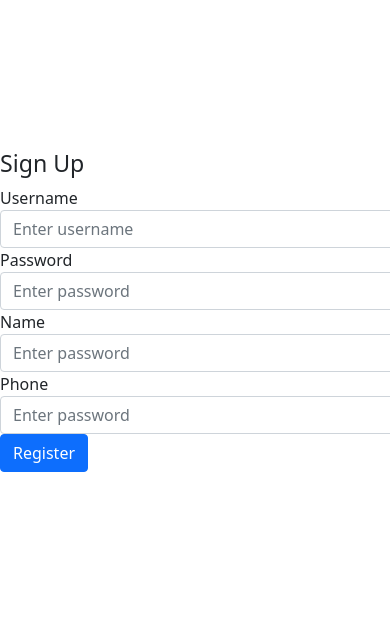
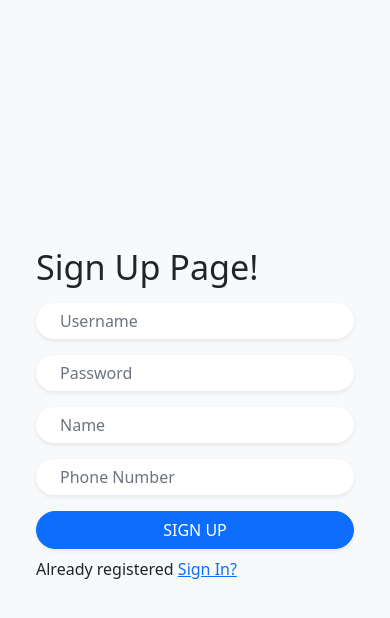
Before and after one commit to anngdinh/minathon2022, a React (Create React App) app in the folder client/: page /register in a window 390 px wide. Shown: the top 618 px of the page. Built offline with nearby package versions, Linux system fonts and the light colour scheme.

Commit message:
Thay doi login register

```diff
--- a/client/src/App.js
+++ b/client/src/App.js
@@ -6,11 +6,14 @@ import Header from "./Header";
 import Footer from "./Footer";
 import RenderFruit from "./Events/RenderFruit";
 import { Label } from "@mui/icons-material";
+import Login from './Login'
+import Register from './Register'
 function App() {
   return (
     <>
     {/* <Header/> */}
-    <RenderFruit number={10}/>
+    {/* <RenderFruit number={10}/> */}
+    <Register/>
     {/* <RenderEvent/> */}
     {/* <Footer/> */}
     </>
--- /dev/null
+++ b/client/src/Login.css
@@ -0,0 +1,10 @@
+.login,
+.image {
+  min-height: 100vh;
+}
+
+.bg-image {
+  background-image: url('https://therichpost.com/wp-content/uploads/2021/02/login-split.jpg');
+  background-size: cover;
+  background-position: center center;
+}
--- /dev/null
+++ b/client/src/Login.js
@@ -0,0 +1,84 @@
+import React from 'react';
+import 'bootstrap/dist/css/bootstrap.min.css';
+import 'bootstrap/dist/js/bootstrap.min.js';
+import './Login.css';
+import { useNavigate } from "react-router-dom";
+import axios from "axios";
+import { useState } from "react";
+
+export default function Login (){
+    let navigate = useNavigate();
+    const [data, setData] = useState({
+        username: "",
+        password: "",
+    });
+    const { username, password } = data;
+    const onChangeField = (e) => {
+        setData({
+        ...data,
+        [e.target.name]: e.target.value,
+        });
+    };
+    const handleLogin = (e) => {
+        e.preventDefault();
+        const formData = new FormData();
+        formData.append("username", data.username);
+        formData.append("password", data.password);
+        axios.post("http://localhost:5000/user/find/", formData).then((res) => {
+        if (res.data.user !== null) {
+            localStorage.setItem("userId", res.data.user._id);
+            navigate("../", { replace: true });
+        }
+        });
+    };
+    return (
+
+       <div className="maincontainer">
+        <div class="container-fluid">
+            <div class="row no-gutter">
+
+                <div class="col-md-6 d-none d-md-flex bg-image"></div>
+                <div class="col-md-6 bg-light">
+                    <div class="login d-flex align-items-center py-5">
+                        <div class="container">
+                            <div class="row">
+                                <div class="col-lg-10 col-xl-7 mx-auto">
+                                    <h3 class="display-4 mb-3">Sign In Page!!</h3>
+                                    {/* <p class="text-muted mb-4">Create a login split page using Reactjs & Bootstrap 5.</p> */}
+                                    <form>
+                                        <div class="mb-3">
+                                            <input id="inputEmail" type="text" placeholder="Username" required="" autofocus="" class="form-control rounded-pill border-0 shadow-sm px-4"
+                                            value={username}
+                                            name="username"
+                                            onChange={onChangeField}/>
+                                        </div>
+                                        <div class="mb-3">
+                                            <input id="inputPassword" type="password" placeholder="Password" required="" class="form-control rounded-pill border-0 shadow-sm px-4 text-primary"
+                                            value={password}
+                                            name="password"
+                                            onChange={onChangeField}/>
+                                        </div>
+                                        <div class="form-check">
+                                            <input id="customCheck1" type="checkbox" checked class="form-check-input" />
+                                            <label for="customCheck1" class="form-check-label">Remember password</label>
+                                        </div>
+                                        <div class="d-grid gap-2 mt-2">
+                                        <button type="submit" class="btn btn-primary btn-block text-uppercase mb-2 rounded-pill shadow-sm" onClick={(e) => handleLogin(e)}>Sign in</button>
+                                        </div>
+                                        <p className="forgot-password text-right">
+                                            You do not have an account <a href="/register">Sign Up?</a>
+                                        </p>
+                                    </form>
+                                </div>
+                            </div>
+                        </div>
+
+                    </div>
+                </div>
+
+            </div>
+        </div>
+      </div>
+
+)
+}
--- /dev/null
+++ b/client/src/Register.js
@@ -0,0 +1,99 @@
+import React from 'react';
+import 'bootstrap/dist/css/bootstrap.min.css';
+import 'bootstrap/dist/js/bootstrap.min.js';
+import './Login.css';
+import { useNavigate } from "react-router-dom";
+import axios from "axios";
+import { useState } from "react";
+
+export default function Register (){
+        let navigate = useNavigate();
+    const [data, setData] = useState({
+        username: "",
+        password: "",
+        name: "",
+        phone: "",
+    });
+    const { username, password, name, phone } = data;
+    const onChangeField = (e) => {
+        setData({
+        ...data,
+        [e.target.name]: e.target.value,
+        });
+    };
+    const handleRegister = (e) => {
+        e.preventDefault();
+        const formData = new FormData();
+        formData.append("username", data.username);
+        formData.append("password", data.password);
+        formData.append("name", data.name);
+        formData.append("phone", data.phone);
+        axios.post("http://localhost:5000/user", formData).then((res) => {
+        console.log(res.data.user);
+        if (res.data.user !== null) {
+            console.log("??????");
+            localStorage.setItem("userId", res.data.user._id);
+        }
+        });
+        navigate("../", { replace: true });
+        alert("Resgiter done");
+    };
+    return (
+
+       <div className="maincontainer">
+        <div class="container-fluid">
+            <div class="row no-gutter">
+
+                <div class="col-md-6 d-none d-md-flex bg-image"></div>
+                <div class="col-md-6 bg-light">
+                    <div class="login d-flex align-items-center py-5">
+                        <div class="container">
+                            <div class="row">
+                                <div class="col-lg-10 col-xl-7 mx-auto">
+                                    <h3 class="display-4 mb-3">Sign Up Page!</h3>
+                                    {/* <p class="text-muted mb-4">Create a login split page using Reactjs & Bootstrap 5.</p> */}
+                                    <form>
+                                        <div class="mb-3">
+                                            <input id="inputEmail" type="text" placeholder="Username" required="" autofocus="" class="form-control rounded-pill border-0 shadow-sm px-4"
+                                            value={username}
+                                            name="username"
+                                            onChange={onChangeField}/>
+                                        </div>
+                                        <div class="mb-3">
+                                            <input id="inputPassword" type="password" placeholder="Password" required="" class="form-control rounded-pill border-0 shadow-sm px-4 text-primary"
+                                            value={password}
+                                            name="password"
+                                            onChange={onChangeField}/>
+                                        </div>
+                                        <div class="mb-3">
+                                            <input id="inputEmail" type="text" placeholder="Name" required="" autofocus="" class="form-control rounded-pill border-0 shadow-sm px-4"
+                                            value={name}
+                                            name="name"
+                                            onChange={onChangeField}/>
+                                        </div>
+                                        <div class="mb-3">
+                                            <input id="inputPassword" type="text" placeholder="Phone Number" required="" class="form-control rounded-pill border-0 shadow-sm px-4 text-primary"
+                                            value={phone}
+                                            name="phone"
+                                            onChange={onChangeField}/>
+                                        </div>
+                                        <div class="d-grid gap-2 mt-2">
+                                        <button type="submit" class="btn btn-primary btn-block text-uppercase mb-2 rounded-pill shadow-sm" onClick={(e) => handleRegister(e)}>Sign Up</button>
+                                        </div>
+                                        <p className="forgot-password text-right">
+                                            Already registered <a href="/login">Sign In?</a>
+                                        </p>
+                                    </form>
+                                </div>
+                            </div>
+                        </div>
+
+                    </div>
+                </div>
+
+            </div>
+        </div>
+      </div>
+
+)
+}
--- a/client/src/index.js
+++ b/client/src/index.js
@@ -10,8 +10,10 @@ import RenderEvent from "./Events/RenderEvent";
 import { BrowserRouter, Routes, Route } from "react-router-dom";
 
 import "bootstrap/dist/css/bootstrap.min.css";
-import Login from "./Components/Login";
-import Register from "./Components/Register";
+// import Login from "./Components/Login";
+import Login from "./Login";
+// import Register from "./Components/Register";
+import Register from "./Register";
 
 const root = ReactDOM.createRoot(document.getElementById("root"));
 root.render(
```
